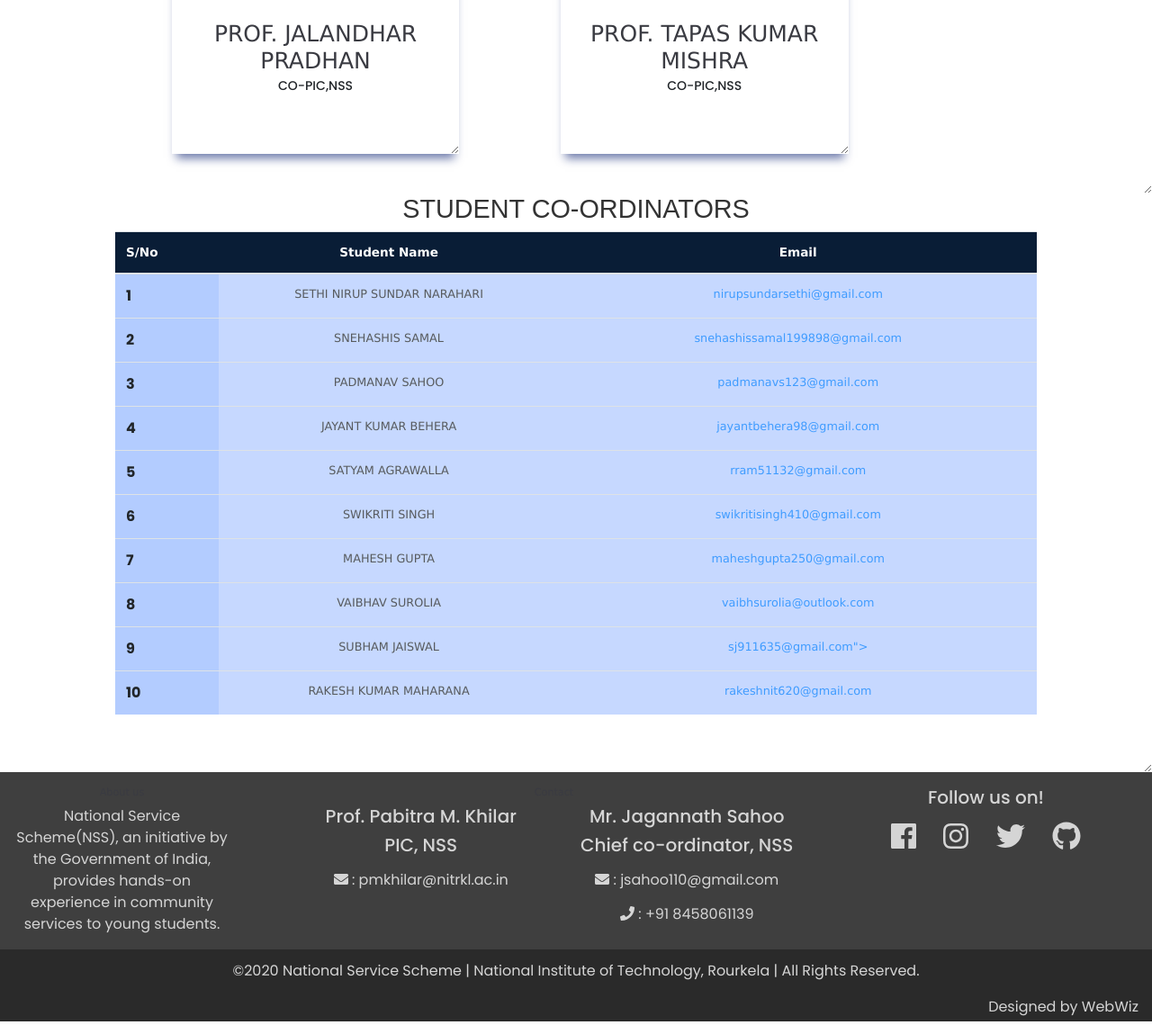
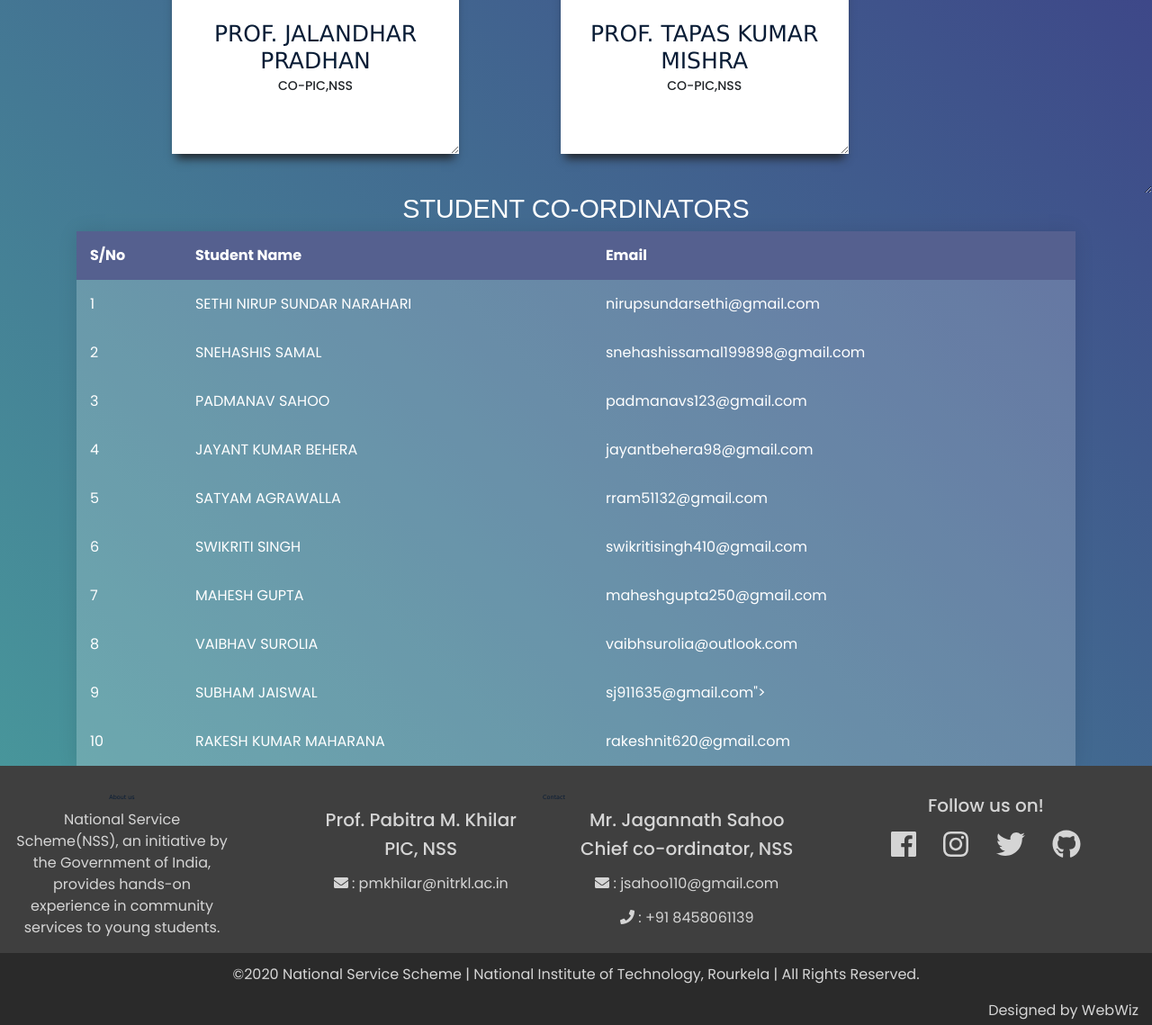
Before and after one commit to Webwiznitr/Project-NSS, a PHP site: page /teams.html in a window 1280 px wide. Shown: the part 760-1899 px from the top of the page at 90% size. Run offline with PHP 8.4, Linux system fonts and the light colour scheme; some libraries are stand-ins or nearby versions.

Commit message:
Team section styled somewhat

```diff
--- a/css/teams.css
+++ b/css/teams.css
@@ -3,14 +3,13 @@ h1{
     font-variant:small-caps;
     width:100%;
     color: white;
-    background-color: #0e3d77;
     padding:1.5%;
     text-align: center;
 }
 h3{
     font-family:Verdana;
-    color:#3a3b42;
-    font-size:70%;
+    color: #091D36;
+    font-size:40%;
 }
 .navbar{
     background-color: #091D36;
@@ -109,7 +108,7 @@ h3{
     resize:both;
     background:#ffffff;
     width:25%;
-    box-shadow: 0 10px 10px -5px rgba(11, 34, 114, 0.6);
+    box-shadow: 0 10px 10px -5px;
     overflow:auto;
     resize:both;
 
@@ -121,7 +120,7 @@ h3{
     background:#fff;
     width:27%;
     margin-left:8%;
-    box-shadow: 0 10px 10px -5px rgba(11, 34, 114, 0.6);
+    box-shadow: 0 10px 10px -5px;
     overflow:auto;
     resize:both;
 }
@@ -143,65 +142,51 @@ h2{
     font-family:Arial;
     font-size:180%;
     text-align:center;
-    color:#333333;
+    color:#fff;
 }
 
 /*Table*/
-.Table-C {
 
-align-content: center;
+body {
+	height: 100%;
 }
-.table {
-    width:100%;
-    overflow: auto;
-    resize:both;
-    float:left;
-    padding: 0 10% 5%;
-    background: white;
+
+body {
+	margin: 0;
+	background: linear-gradient(45deg, #49a09d, #3a2c82);
+	font-family: sans-serif;
+	font-weight: 100;
 }
 
 
-thead th{
-
-    padding:1.2%;
-    width:10%;
-    background-color: #091D36;
-    color: white;
-    font-family:Verdana, Arial,"Times New Roman",serif;
-    font-size:85%;
-    text-align:center;
-
-}
-tbody th{
-    background: #b3ccff;
+table {
+	width: 1110px;
+	border-collapse: collapse;
+	overflow: hidden;
+	box-shadow: 0 0 20px rgba(0,0,0,0.1);
 }
 
-td{
-    background:#b3ccff;
-    opacity: 0.75;
-    font-size:80%;
-    padding:1.1%;
-    font-family:Verdana, Arial,"Times New Roman",serif;
-    font-weight:normal;
-    text-align:center;
-}
-td:first-child{
-    text-align:left;
-
-}
-th:nth-child(1){
-    text-align:left;
-    width:2%;
+th,
+td {
+	padding: 15px;
+	background-color: rgba(255,255,255,0.2);
+	color: #fff;
 }
 
-tr:last-child{
-    border-radius:0px 0px 0px 50px;
-}
-td:hover{
-    opacity:100%;
+th {
+	text-align: left;
+    background-color: #091D36;
 }
 
+thead {
+	th {
+		background-color: #55608f;
+	}
+}
 
-a:hover{
-    color: #091D36;
+td:hover{
+    background-color: rgba(255, 255, 255, 0.6);
 }
+a{
+    color: white;
+}
--- a/teams.html
+++ b/teams.html
@@ -169,16 +169,99 @@
 
              <!--Student chart -->
                 <div class="container-fluid">
-                <h2>STUDENT CO-ORDINATORS</h2>
-            </div>
-            <table class="table table-hover Table-C table-responsive">
+                    <h2>STUDENT CO-ORDINATORS</h2>
+                </div>
+                <div class="container">
+                <table>
+                    <thead>
+                        <tr>
+                        <th>S/No</th>
+                        <th>Student Name</th>
+                        <th>Email</th>
+                    </tr>
+                    </thead>
+                    <tbody>
+                        <tr>
+                        <td>1</td>
+                        <td>SETHI NIRUP SUNDAR NARAHARI </td>
+                        <td>
+                            <a href="mailto:nirupsundarsethi@gmail.com">nirupsundarsethi@gmail.com</a>
+                        </td>
+                        </tr>
+                        <tr>
+                        <td>2</td>
+                        <td>SNEHASHIS SAMAL</td>
+                        <td>
+                            <a href="mailto:snehashissamal199898@gmail.com">snehashissamal199898@gmail.com</a>
+                        </td>
+
+                        </tr>
+                        <tr>
+                        <td>3</td>
+                        <td>PADMANAV SAHOO</td>
+                        <td>
+                            <a href="mailto:padmanavs123@gmail.com">padmanavs123@gmail.com</a>
+                        </td>
+
+                        </tr>
+                        <tr>
+                        <td>4</td>
+                        <td>JAYANT KUMAR BEHERA</td>
+                        <td>
+                            <a href="mailto:jayantbehera98@gmail.com">jayantbehera98@gmail.com</a>
+                        </td>
+
+                        </tr>
+                        <tr>
+                        <td>5</td>
+                        <td>SATYAM AGRAWALLA</td>
+                        <td>
+                            <a href="mailto:rram51132@gmail.com">rram51132@gmail.com</a>
+                        </td>
+
+                        </tr>
+                        <tr>
+                        <td>6</td>
+                        <td>SWIKRITI SINGH</td>
+                        <td>
+                            <a href="mailto:swikritisingh410@gmail.com">swikritisingh410@gmail.com</a>
+                        </td>
+
+                        </tr>
+                        <tr>
+                        <td>7</td>
+                        <td>MAHESH GUPTA</td>
+                        <td>
+                            <a href="mailto:maheshgupta250@gmail.com">maheshgupta250@gmail.com</a>
+                        </td>
+                    </tr>
+                    <tr>
+                        <td>8</td>
+                        <td>VAIBHAV SUROLIA</td>
+                        <td>
+                            <a href="mailto:vaibhsurolia@outlook.com">vaibhsurolia@outlook.com</a>
+                        </td>
+                    </tr>
+                    <tr>
+                        <td>9</td>
+                        <td>SUBHAM JAISWAL</td>
+                        <td>
+                            <a href="mailto:sj911635@gmail.com">sj911635@gmail.com"></a>
+                        </td>
+                    </tr>
+                    <tr>
+                        <td>10</td>
+                        <td>RAKESH KUMAR MAHARANA</td>
+                        <td>
+                            <a href="mailto:rakeshnit620@gmail.com">rakeshnit620@gmail.com</a>
+                        </td>
+                    </tr>
+                    </tbody>
+                </table>
+                </div>
+           <!--<table class="table table-hover Table-C table-responsive">
                 <thead style="        background-color: #5E83BA;">
-                    <tr>
-                        <th scope="col">S/No</th>
-                        <th scope="col">Student Name</th>
-                        <th scope="col">Email</th>
-                        <!--<th scope="col">Handle</th>-->
-                    </tr>
+
                 </thead>
                 <tbody>
                     <tr>
@@ -196,63 +279,20 @@
                         </td>
                     </tr>
                     <tr>
-                        <th scope="row">3</th>
-                        <td>PADMANAV SAHOO</td>
-                        <td>
-                            <a href="mailto:padmanavs123@gmail.com">padmanavs123@gmail.com</a>
-                        </td>
+
                     </tr>
                     <tr>
-                        <th scope="row">4</th>
-                        <td>JAYANT KUMAR BEHERA</td>
-                        <td>
-                            <a href="mailto:jayantbehera98@gmail.com">jayantbehera98@gmail.com</a>
-                        </td>
+
                     </tr>
                     <tr>
-                        <th scope="row">5</th>
-                        <td>SATYAM AGRAWALLA</td>
-                        <td>
-                            <a href="mailto:rram51132@gmail.com">rram51132@gmail.com</a>
-                        </td>
+
                     </tr>
                     <tr>
-                        <th scope="row">6</th>
-                        <td>SWIKRITI SINGH</td>
-                        <td>
-                            <a href="mailto:swikritisingh410@gmail.com">swikritisingh410@gmail.com</a>
-                        </td>
+
                     </tr>
-                    <tr>
-                        <th scope="row">7</th>
-                        <td>MAHESH GUPTA</td>
-                        <td>
-                            <a href="mailto:maheshgupta250@gmail.com">maheshgupta250@gmail.com</a>
-                        </td>
-                    </tr>
-                    <tr>
-                        <th scope="row">8</th>
-                        <td>VAIBHAV SUROLIA</td>
-                        <td>
-                            <a href="mailto:vaibhsurolia@outlook.com">vaibhsurolia@outlook.com</a>
-                        </td>
-                    </tr>
-                    <tr>
-                        <th scope="row">9</th>
-                        <td>SUBHAM JAISWAL</td>
-                        <td>
-                            <a href="mailto:sj911635@gmail.com">sj911635@gmail.com"></a>
-                        </td>
-                    </tr>
-                    <tr>
-                        <th scope="row">10</th>
-                        <td>RAKESH KUMAR MAHARANA</td>
-                        <td>
-                            <a href="mailto:rakeshnit620@gmail.com">rakeshnit620@gmail.com</a>
-                        </td>
-                    </tr>
+
                 </tbody>
-            </table>
+            </table> -->
 
         <!-- Footer -->
 
```
